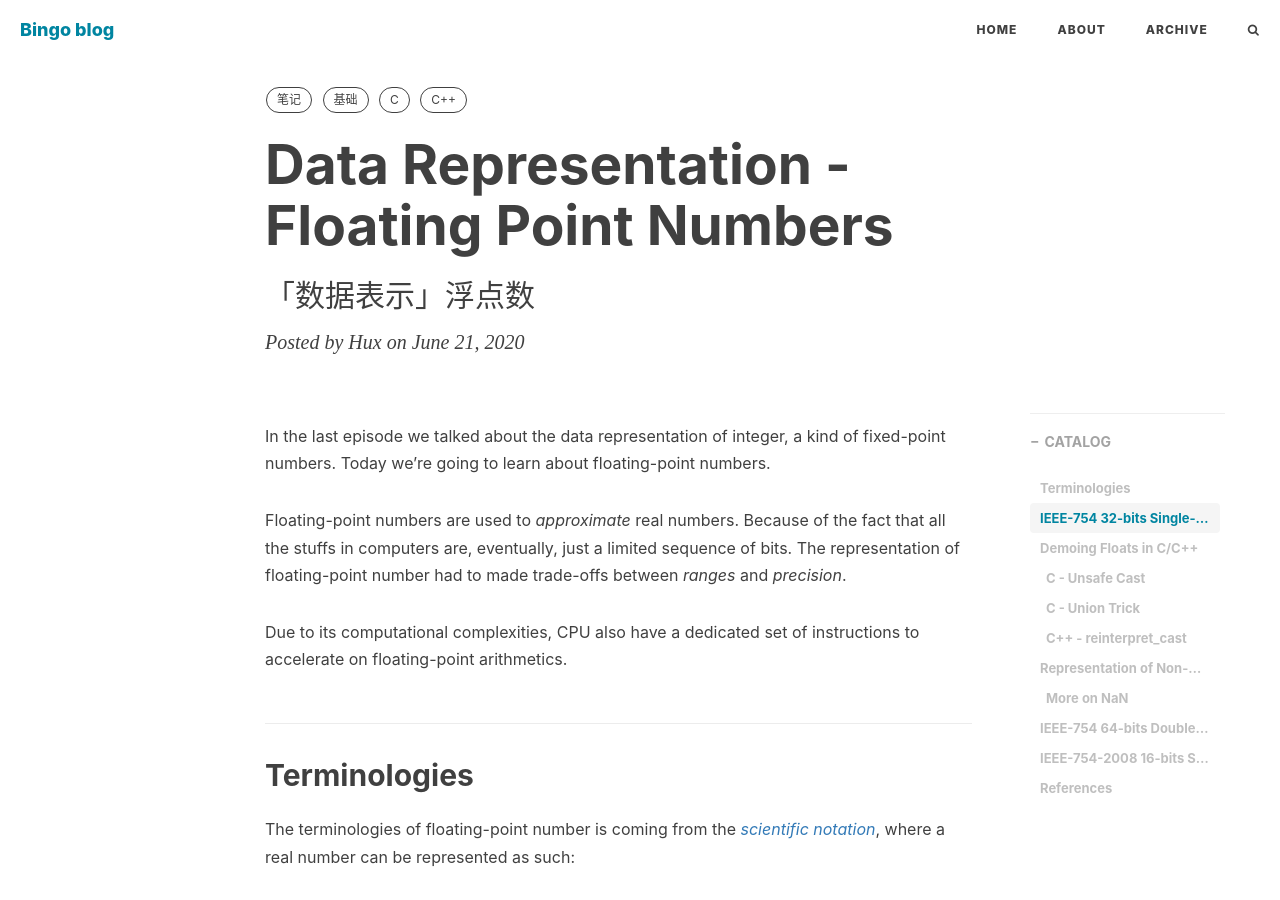
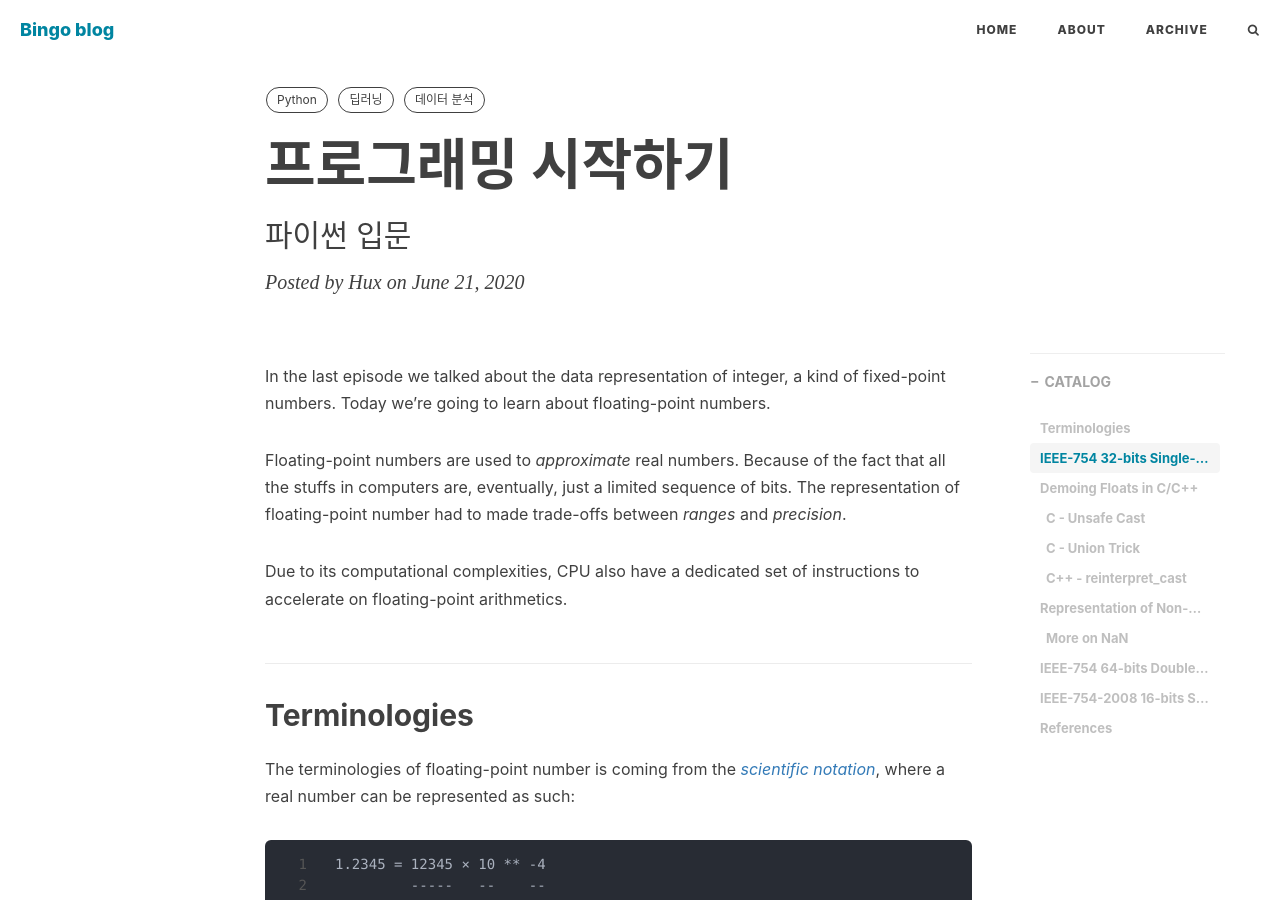
Before and after one commit to leeyj4805/leeyj4805.github.io, a Jekyll site: the page built from _posts/data_rep/2020-06-21-data-rep-float.md, in a window 1280 px wide and 900 px high. Built offline with Jekyll 4.4.1, drawn with Linux system fonts in a browser that asks for light colours; nearby versions of some CDN libraries; comment, search, counter and statistics services are not loaded.

Commit message:
no message

```diff
--- a/_config.yml
+++ b/_config.yml
@@ -4,7 +4,7 @@ SEOTitle: Bingo blog
 header-img: img/home-bg.jpg
 email: huxpro@gmail.com
 description: "blog"
-baseurl: "https://leeyj4805.github.io/"                             # for example, '/blog' if your blog hosted on 'host/blog'
+baseurl: "https://leeyj4805.github.io/"  # for example, '/blog' if your blog hosted on 'host/blog'
 
 # Publish posts or collection documents with a future date.
 future: true
--- a/_posts/data_rep/2020-06-21-data-rep-float.md
+++ b/_posts/data_rep/2020-06-21-data-rep-float.md
@@ -1,14 +1,13 @@
 ---
-title: "Data Representation - Floating Point Numbers"
-subtitle: "「数据表示」浮点数"
+title: "프로그래밍 시작하기"
+subtitle: "파이썬 입문"
 layout: post
 author: "Hux"
 header-style: text
 tags:
-  - 笔记
-  - 基础
-  - C
-  - C++
+  - Python
+  - 딥러닝
+  - 데이터 분석
 ---
 
 In the last episode we talked about the data representation of integer, a kind
```
